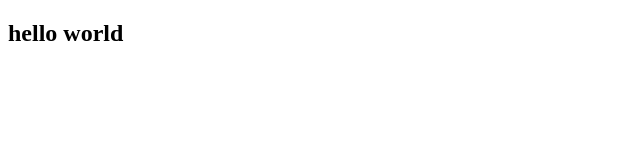
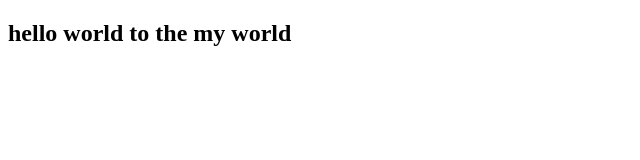
Before and after one commit to Reddy22328/class, a plain HTML site: page index.html in a window 1280 px wide. Shown: the whole page, without its empty margins (0-640 px from the left). Drawn offline with Linux system fonts and the light colour scheme.

Commit message:
inital commit

```diff
--- a/index.html
+++ b/index.html
@@ -6,6 +6,6 @@
     <title>Document</title>
 </head>
 <body>
-    <h2>hello world</h2>
+    <h2>hello world to the my world</h2>
 </body>
 </html>
```
